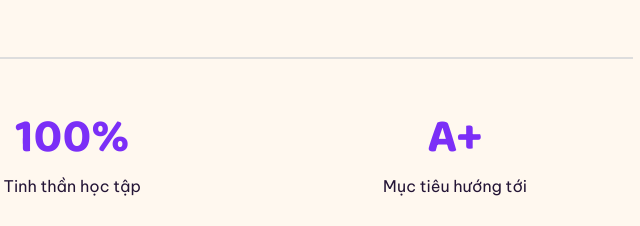
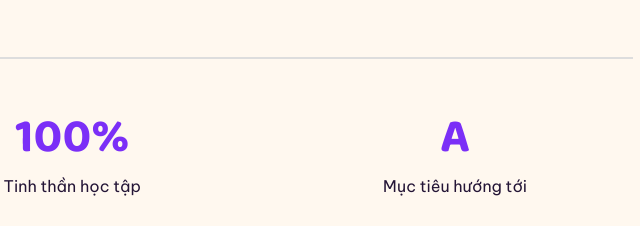
Before and after one commit to trantlys/tranlys, a plain HTML site: page index.html in a window 1280 px wide. Shown: the part 3382-3608 px from the top of the page, 570-1210 px from the left. Drawn offline with Linux system fonts and the light colour scheme; animation ran at ten frames a second.

Commit message:
Update index.html

```diff
--- a/index.html
+++ b/index.html
@@ -1246,7 +1246,7 @@
             <div class="summary-footer">
                 <div><h2>06</h2><p>Bài tập hoàn thành</p></div>
                 <div><h2>100%</h2><p>Tinh thần học tập</p></div>
-                <div><h2>A+</h2><p>Mục tiêu hướng tới</p></div>
+                <div><h2>A</h2><p>Mục tiêu hướng tới</p></div>
             </div>
         </div>
     </section>
```
